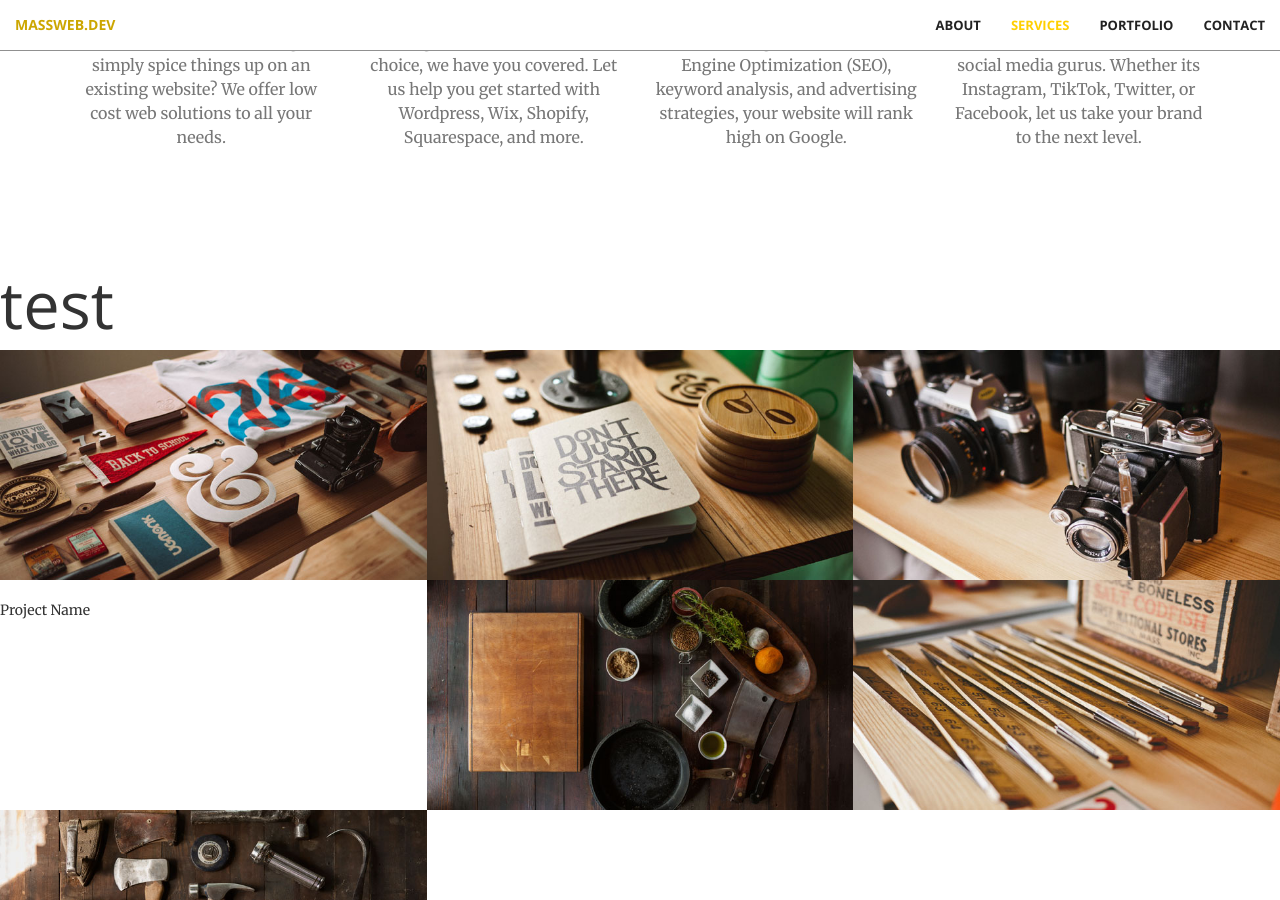
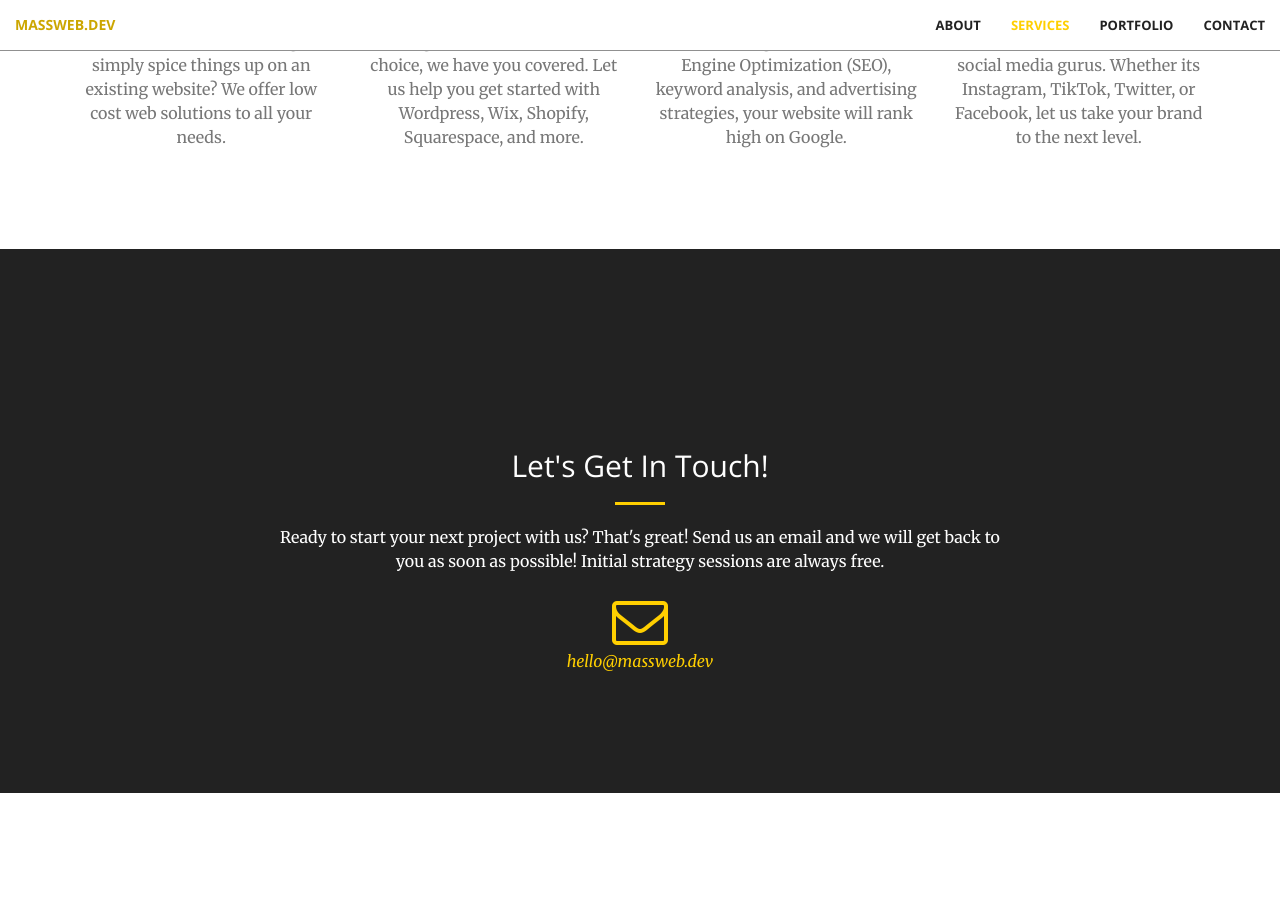
Before and after one commit to masswebdev/massweb.dev, a Jekyll site: the page built from index.html, in a window 1280 px wide and 900 px high, scrolled down 1618 px. Built offline with Jekyll 4.4.1, drawn with Linux system fonts in a browser that asks for light colours; after the commit the page ends 2411 px from its top, so only the background shows below that.

Commit message:
Update portfolio.html

```diff
--- a/_includes/portfolio.html
+++ b/_includes/portfolio.html
@@ -1,9 +1,9 @@
-<section class="no-padding" id="portfolio">
+<!--<section class="no-padding" id="portfolio">
     <h1>test</h1>
     <div class="container-fluid">
         <div class="row no-gutter">
             <div class="col-lg-4 col-sm-6">
-                <!--<a href="#" class="portfolio-box">-->
+                <a href="#" class="portfolio-box">
                     <img src="img/portfolio/1.jpg" class="img-responsive" alt="">
                     <div class="portfolio-box-caption">
                         <div class="portfolio-box-caption-content">
@@ -95,3 +95,4 @@
         </div>
     </div>
 </section>
+-->
```
